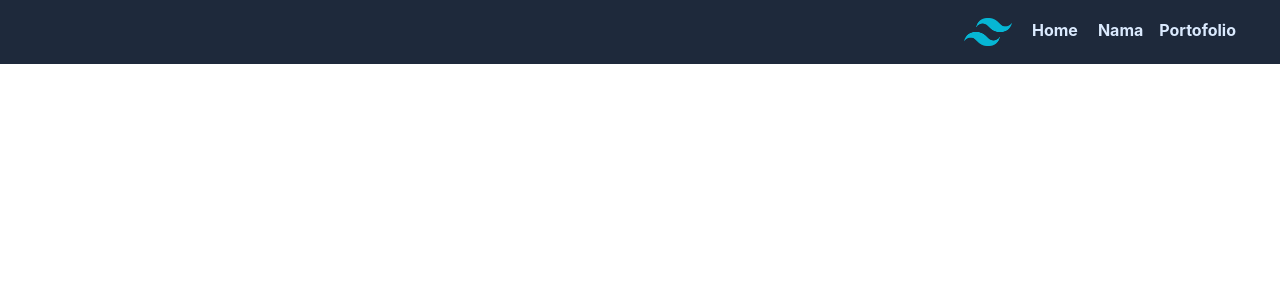
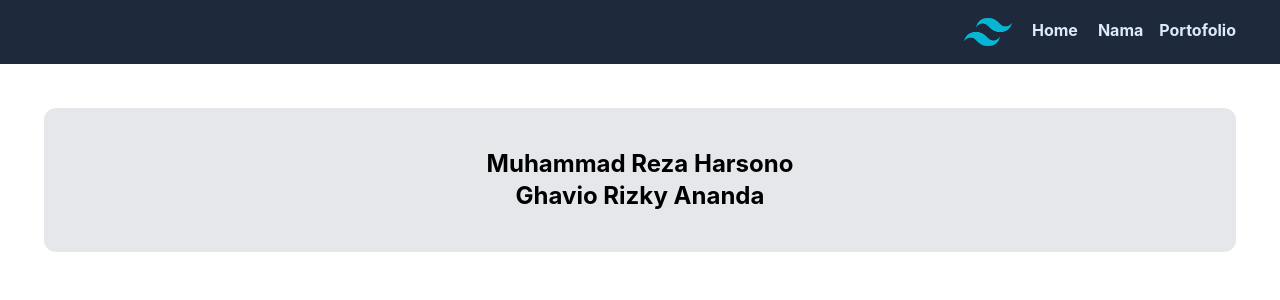
Before and after one commit to rezaHarsono/final-web-project, a React (Create React App) app: page /nama in a window 1280 px wide. Before the commit this address had no page. Shown: the top 300 px of the page. Built offline with nearby package versions, Linux system fonts and the light colour scheme.

Commit message:
fix nama

```diff
--- a/src/App.js
+++ b/src/App.js
@@ -12,7 +12,7 @@ function App() {
         <_header />
         <Routes>
           <Route path="/" element={<Home />}></Route>
-          <Route path="/" element={<Nama />}></Route>
+          <Route path="/nama" element={<Nama />}></Route>
         </Routes>
       </div>
     </div>
--- a/src/view/nama.jsx
+++ b/src/view/nama.jsx
@@ -2,6 +2,7 @@ function nama() {
   return (
     <div className="m-11 p-10 bg-gray-200 rounded-xl">
       <h1 className="text-2xl font-bold">Muhammad Reza Harsono</h1>
+      <h1 className="text-2xl font-bold">Ghavio Rizky Ananda</h1>
     </div>
   );
 }
```
